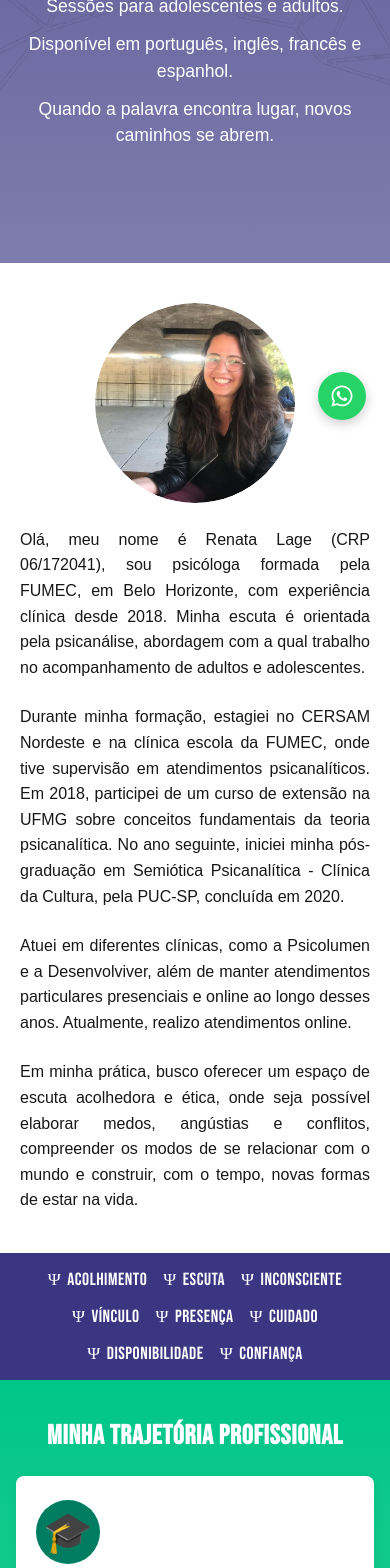
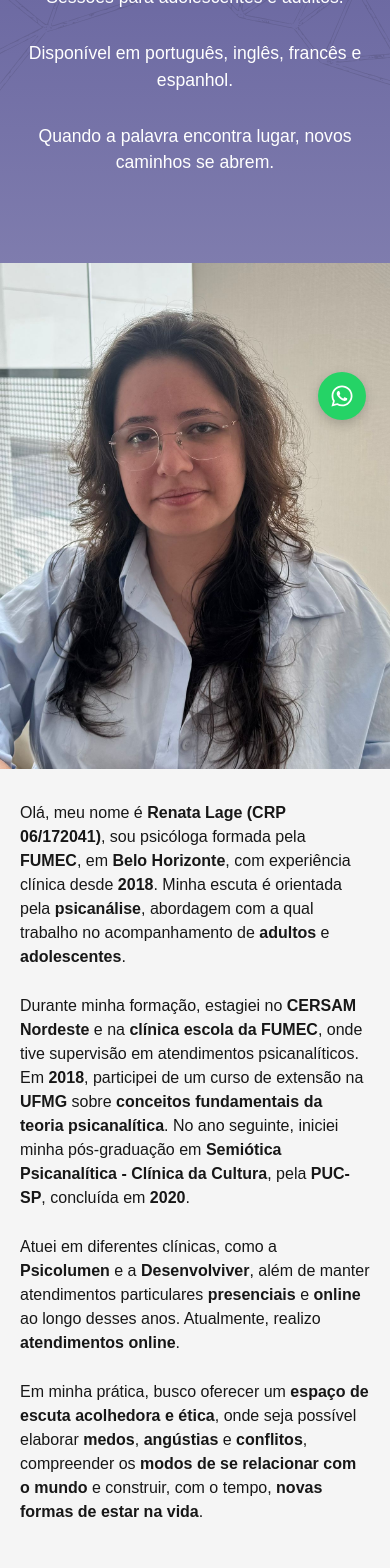
Before and after one commit to caiocastelhano/renatalagepsicologa, a Next.js app: page / in a window 390 px wide. Shown: the part 400-1968 px from the top of the page. Built offline with nearby package versions, Linux system fonts and the light colour scheme.

Commit message:
Estiliza seção About desktop, mobile e tablet e ajusta performance e acessibilidade

```diff
--- a/src/app/components/About.jsx
+++ b/src/app/components/About.jsx
@@ -11,38 +11,70 @@ export default function About() {
  const text = {
   PT: {
     paragraphs: [
-      "Olá, meu nome é Renata Lage (CRP 06/172041), sou psicóloga formada pela FUMEC, em Belo Horizonte, com experiência clínica desde 2018. Minha escuta é orientada pela psicanálise, abordagem com a qual trabalho no acompanhamento de adultos e adolescentes.",
-      "Durante minha formação, estagiei no CERSAM Nordeste e na clínica escola da FUMEC, onde tive supervisão em atendimentos psicanalíticos. Em 2018, participei de um curso de extensão na UFMG sobre conceitos fundamentais da teoria psicanalítica. No ano seguinte, iniciei minha pós-graduação em Semiótica Psicanalítica - Clínica da Cultura, pela PUC-SP, concluída em 2020.",
-      "Atuei em diferentes clínicas, como a Psicolumen e a Desenvolviver, além de manter atendimentos particulares presenciais e online ao longo desses anos. Atualmente, realizo atendimentos online.",
-      "Em minha prática, busco oferecer um espaço de escuta acolhedora e ética, onde seja possível elaborar medos, angústias e conflitos, compreender os modos de se relacionar com o mundo e construir, com o tempo, novas formas de estar na vida.",
-    ],
+      <>
+        Olá, meu nome é <strong>Renata Lage (CRP 06/172041)</strong>, sou psicóloga formada pela <strong>FUMEC</strong>, em <strong>Belo Horizonte</strong>, com experiência clínica desde <strong>2018</strong>. Minha escuta é orientada pela <strong>psicanálise</strong>, abordagem com a qual trabalho no acompanhamento de <strong>adultos</strong> e <strong>adolescentes</strong>.
+      </>,
+      <>
+        Durante minha formação, estagiei no <strong>CERSAM Nordeste</strong> e na <strong>clínica escola da FUMEC</strong>, onde tive supervisão em atendimentos psicanalíticos. Em <strong>2018</strong>, participei de um curso de extensão na <strong>UFMG</strong> sobre <strong>conceitos fundamentais da teoria psicanalítica</strong>. No ano seguinte, iniciei minha pós-graduação em <strong>Semiótica Psicanalítica - Clínica da Cultura</strong>, pela <strong>PUC-SP</strong>, concluída em <strong>2020</strong>.
+      </>,
+      <>
+        Atuei em diferentes clínicas, como a <strong>Psicolumen</strong> e a <strong>Desenvolviver</strong>, além de manter atendimentos particulares <strong>presenciais</strong> e <strong>online</strong> ao longo desses anos. Atualmente, realizo <strong>atendimentos online</strong>.
+      </>,
+      <>
+        Em minha prática, busco oferecer um <strong>espaço de escuta acolhedora e ética</strong>, onde seja possível elaborar <strong>medos</strong>, <strong>angústias</strong> e <strong>conflitos</strong>, compreender os <strong>modos de se relacionar com o mundo</strong> e construir, com o tempo, <strong>novas formas de estar na vida</strong>.
+      </>
+    ]
   },
 
   EN: {
     paragraphs: [
-      "My name is Renata Lage (CRP 06/172041), I'm a psychologist from FUMEC University in Belo Horizonte, with clinical experience since 2018. My work is based on psychoanalysis, and I provide therapy for adults and adolescents.",
-      "During my training, I interned at CERSAM Nordeste and at the FUMEC school clinic, where I was supervised in psychoanalytic cases. In 2018, I took an extension course at UFMG on fundamental psychoanalytic theory. The following year, I began my postgraduate studies in Psychoanalytic Semiotics - Culture Clinic at PUC-SP, which I completed in 2020.",
-      "I have worked in clinics such as Psicolumen and Desenvolviver, and have also maintained private practice, both in person and online. Currently, I offer online sessions.",
-      "In my practice, I aim to create a safe and ethical space for listening — where fears, anxieties, and conflicts can be processed, relationships better understood, and new ways of being in the world gradually built.",
-    ],
+      <>
+        My name is <strong>Renata Lage (CRP 06/172041)</strong>, I'm a psychologist from <strong>FUMEC University</strong> in <strong>Belo Horizonte</strong>, with clinical experience since <strong>2018</strong>. My work is based on <strong>psychoanalysis</strong>, and I provide therapy for <strong>adults</strong> and <strong>adolescents</strong>.
+      </>,
+      <>
+        During my training, I interned at <strong>CERSAM Nordeste</strong> and at the <strong>FUMEC school clinic</strong>, where I was supervised in psychoanalytic cases. In <strong>2018</strong>, I took an extension course at <strong>UFMG</strong> on <strong>fundamental psychoanalytic theory</strong>. The following year, I began my postgraduate studies in <strong>Psychoanalytic Semiotics - Culture Clinic</strong> at <strong>PUC-SP</strong>, which I completed in <strong>2020</strong>.
+      </>,
+      <>
+        I have worked in different clinics, such as <strong>Psicolumen</strong> and <strong>Desenvolviver</strong>, and have also maintained <strong>private practice</strong>, both <strong>in person</strong> and <strong>online</strong>. Currently, I offer <strong>online sessions</strong>.
+      </>,
+      <>
+        In my practice, I aim to create a <strong>safe and ethical space for listening</strong> — where <strong>fears</strong>, <strong>anxieties</strong>, and <strong>conflicts</strong> can be processed, relationships better understood, and <strong>new ways of being in the world</strong> gradually built.
+      </>
+    ]
   },
 
   FR: {
     paragraphs: [
-      "Je m'appelle Renata Lage (CRP 06/172041), je suis psychologue diplômée de l'université FUMEC à Belo Horizonte, avec une expérience clinique depuis 2018. Ma pratique est orientée par la psychanalyse, auprès d'adultes et d'adolescent·es.",
-      "Pendant ma formation, j'ai effectué des stages au CERSAM Nordeste et à la clinique universitaire de la FUMEC, où j'ai bénéficié d'une supervision en clinique psychanalytique. En 2018, j'ai suivi un cours d'extension à l'UFMG sur les concepts fondamentaux de la théorie psychanalytique. L'année suivante, j'ai commencé un diplôme de spécialisation en Sémiotique Psychanalytique - Clinique de la Culture à la PUC-SP, terminé en 2020.",
-      "J'ai travaillé dans différentes cliniques, comme Psicolumen et Desenvolviver, en plus de suivre des patient·es en cabinet privé, en présentiel et en ligne. Actuellement, je propose des consultations en ligne.",
-      "Dans ma pratique, je cherche à offrir un espace d'écoute éthique et accueillant, où il soit possible d'élaborer peurs, angoisses et conflits, de mieux comprendre sa manière de se relier au monde, et de construire, petit à petit, de nouvelles formes d'existence.",
-    ],
+      <>
+        Je m'appelle <strong>Renata Lage (CRP 06/172041)</strong>, je suis psychologue diplômée de l'<strong>université FUMEC</strong> à <strong>Belo Horizonte</strong>, avec une expérience clinique depuis <strong>2018</strong>. Ma pratique est orientée par la <strong>psychanalyse</strong>, auprès d'<strong>adultes</strong> et d'<strong>adolescent·es</strong>.
+      </>,
+      <>
+        Pendant ma formation, j'ai effectué des stages au <strong>CERSAM Nordeste</strong> et à la <strong>clinique universitaire de la FUMEC</strong>, où j'ai bénéficié d'une supervision en clinique psychanalytique. En <strong>2018</strong>, j'ai suivi un cours d'extension à l'<strong>UFMG</strong> sur les <strong>concepts fondamentaux de la théorie psychanalytique</strong>. L'année suivante, j'ai commencé un diplôme de spécialisation en <strong>Sémiotique Psychanalytique - Clinique de la Culture</strong> à la <strong>PUC-SP</strong>, terminé en <strong>2020</strong>.
+      </>,
+      <>
+        J'ai travaillé dans différentes cliniques, comme <strong>Psicolumen</strong> et <strong>Desenvolviver</strong>, en plus de suivre des patient·es en <strong>cabinet privé</strong>, en <strong>présentiel</strong> et en <strong>ligne</strong>. Actuellement, je propose des <strong>consultations en ligne</strong>.
+      </>,
+      <>
+        Dans ma pratique, je cherche à offrir un <strong>espace d'écoute éthique et accueillant</strong>, où il soit possible d'élaborer <strong>peurs</strong>, <strong>angoisses</strong> et <strong>conflits</strong>, de mieux comprendre sa manière de se relier au monde, et de construire, petit à petit, <strong>de nouvelles formes d'existence</strong>.
+      </>
+    ]
   },
 
   ES: {
     paragraphs: [
-      "Mi nombre es Renata Lage (CRP 06/172041), soy psicóloga graduada de la universidad FUMEC en Belo Horizonte, con experiencia clínica desde 2018. Mi trabajo se basa en el psicoanálisis, acompañando a adultos y adolescentes.",
-      "Durante mi formación, realicé prácticas en el CERSAM Nordeste y en la clínica escuela de FUMEC, con supervisión en atención clínica psicoanalítica. En 2018, participé en un curso de extensión de la UFMG sobre conceptos fundamentales de la teoría psicoanalítica. Al año siguiente, comencé una especialización en Semiótica Psicoanalítica - Clínica de la Cultura en la PUC-SP, que finalicé en 2020.",
-      "Trabajé en clínicas como Psicolumen y Desenvolviver, además de mantener consultas particulares tanto presenciales como en línea. Actualmente, realizo exclusivamente atención en línea.",
-      "En mi práctica, busco ofrecer un espacio de escucha acogedor y ético, donde sea posible elaborar miedos, angustias y conflictos, comprender las formas de relacionarse con el mundo y construir, con el tiempo, nuevas formas de habitar la vida.",
-    ],
+      <>
+        Mi nombre es <strong>Renata Lage (CRP 06/172041)</strong>, soy psicóloga graduada de la <strong>universidad FUMEC</strong> en <strong>Belo Horizonte</strong>, con experiencia clínica desde <strong>2018</strong>. Mi trabajo se basa en el <strong>psicoanálisis</strong>, acompañando a <strong>adultos</strong> y <strong>adolescentes</strong>.
+      </>,
+      <>
+        Durante mi formación, realicé prácticas en el <strong>CERSAM Nordeste</strong> y en la <strong>clínica escuela de FUMEC</strong>, con supervisión en atención clínica psicoanalítica. En <strong>2018</strong>, participé en un curso de extensión de la <strong>UFMG</strong> sobre <strong>conceptos fundamentales de la teoría psicoanalítica</strong>. Al año siguiente, comencé una especialización en <strong>Semiótica Psicoanalítica - Clínica de la Cultura</strong> en la <strong>PUC-SP</strong>, que finalicé en <strong>2020</strong>.
+      </>,
+      <>
+        Trabajé en diferentes clínicas, como <strong>Psicolumen</strong> y <strong>Desenvolviver</strong>, además de mantener <strong>consultas particulares</strong> tanto <strong>presenciales</strong> como <strong>en línea</strong>. Actualmente, realizo exclusivamente <strong>atención en línea</strong>.
+      </>,
+      <>
+        En mi práctica, busco ofrecer un <strong>espacio de escucha acogedor y ético</strong>, donde sea posible elaborar <strong>miedos</strong>, <strong>angustias</strong> y <strong>conflictos</strong>, comprender <strong>las formas de relacionarse con el mundo</strong> y construir, con el tiempo, <strong>nuevas formas de habitar la vida</strong>.
+      </>
+    ]
   },
 };
 
@@ -50,17 +82,17 @@ export default function About() {
 
   return (
     <section className={styles.aboutSection}>
-      <div className={styles.content}>
-        <div className={styles.photoWrapper}>
-          <Image
-            src="/images/renatalage.jpg"
-            alt="Foto profissional de Renata Lage"
-            width={220}
-            height={220}
-            className={styles.photo}
-          />
-        </div>
-
+      <h2 className={styles.visuallyHidden}>Sobre Renata Lage</h2>
+      <div className={styles.photoBlock}>
+        <Image
+          src="/images/renata3.jpeg"
+          alt="Foto profissional de Renata Lage"
+          fill
+          priority
+          className={styles.photo}
+        />
+      </div>
+      <div className={styles.textBlock}>
         {t.paragraphs.map((p, i) => (
           <p key={i} className={styles.paragraph}>{p}</p>
         ))}
--- a/src/app/components/About.module.css
+++ b/src/app/components/About.module.css
@@ -1,43 +1,77 @@
 .aboutSection {
-  padding: 40px 20px;
-  max-width: 800px;
-  margin: 0 auto;
-  text-align: center;
+  display: flex;
+  min-height: 100vh;
+  width: 100%;
+  background-color: #f5f5f5;
 }
 
-.illustrationWrapper {
-  margin-bottom: 24px;
+.visuallyHidden {
+  position: absolute !important;
+  width: 1px !important;
+  height: 1px !important;
+  padding: 0 !important;
+  margin: -1px !important;
+  overflow: hidden !important;
+  clip: rect(0, 0, 0, 0) !important;
+  white-space: nowrap !important;
+  border: 0 !important;
 }
 
-.illustration {
-  max-width: 100%;
-  height: auto;
-}
-
-.content {
-  display: flex;
-  flex-direction: column;
-  align-items: center;
-  gap: 24px;
-}
-
-.photoWrapper {
-  border-radius: 50%;
+/* LADO ESQUERDO (FOTO) */
+.photoBlock {
+  position: relative;
+  flex: 1;
+  min-height: 100vh;
   overflow: hidden;
-  width: 200px;
-  height: 200px;
 }
 
 .photo {
   object-fit: cover;
-  width: 100%;
-  height: 100%;
-  border-radius: 50%;
+}
+
+/* LADO DIREITO (TEXTO) */
+.textBlock {
+  flex: 1;
+  padding: 60px 40px;
+  display: flex;
+  flex-direction: column;
+  justify-content: center;
 }
 
 .paragraph {
-  font-size: 1rem;
+  font-size: 1.2rem;
   line-height: 1.6;
-  max-width: 600px;
-  text-align: justify;
+  margin-bottom: 25px;
 }
+
+/* === TABLET (até 1024px) === */
+@media (max-width: 1024px) {
+  .aboutSection {
+    flex-direction: column;
+  }
+
+  .photoBlock {
+    min-height: 60vh;
+    width: 100%;
+  }
+
+  .textBlock {
+    padding: 40px 32px;
+  }
+
+  .paragraph {
+    font-size: 1.1rem;
+  }
+}
+
+/* === MOBILE (até 768px) === */
+@media (max-width: 768px) {
+  .textBlock {
+    padding: 32px 20px;
+  }
+
+  .paragraph {
+    font-size: 1rem;
+    line-height: 1.5;
+  }
+}
--- a/src/app/components/Hero.module.css
+++ b/src/app/components/Hero.module.css
@@ -44,8 +44,8 @@
 
 .content p {
   font-size: 2rem;
-  margin-bottom: 12px;
-  max-width: 800px;
+  margin-bottom: 30px;
+  max-width: 900px;
   margin-left: auto;
   margin-right: auto;
   line-height: 1.5;
```
Also changed, not shown: public/images/renata3.jpeg (added).
